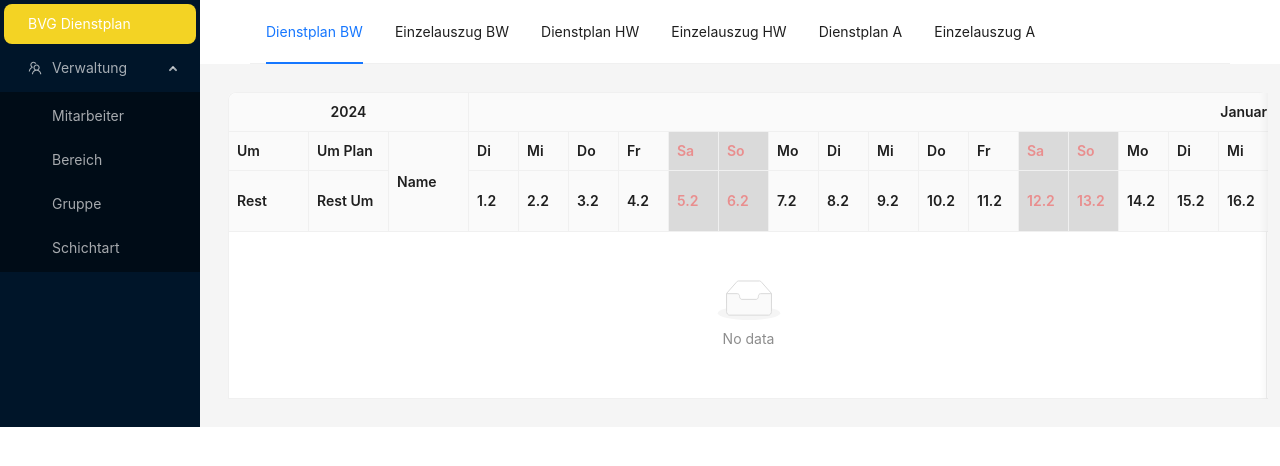
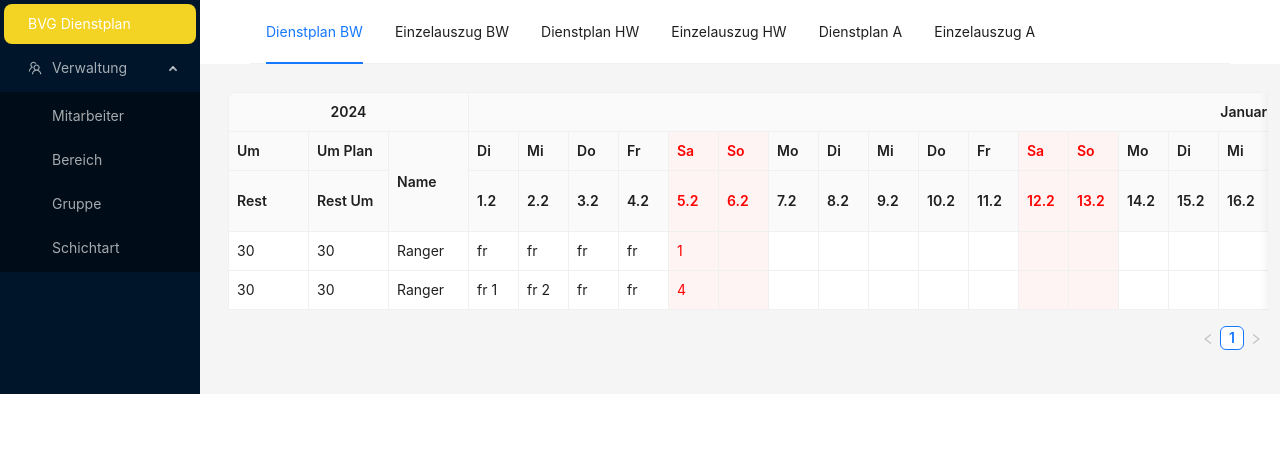
Before and after one commit to tjeuput/roster_07_24, a React (Vite) app: page /EinzelA in a window 1280 px wide. Shown: the top 466 px of the page. Built offline with nearby package versions, Linux system fonts and the light colour scheme.

Commit message:
Commit before running cargo fix

```diff
--- a/src/Components/ScheduleTable/ScheduleTblAnt.css
+++ b/src/Components/ScheduleTable/ScheduleTblAnt.css
@@ -1,6 +1,6 @@
 
 
 .weekend-cell {
-    background-color: rgb(218, 218, 218) !important; /* Slightly lighter gray for weekend cells */
-    color: rgb(233, 142, 142) !important;
+    background-color: #fff4f4 !important; /* Slightly lighter gray for weekend cells */
+    color: red !important;
   }
--- a/src/Components/ScheduleTable/ScheduleTblAnt.tsx
+++ b/src/Components/ScheduleTable/ScheduleTblAnt.tsx
@@ -4,8 +4,11 @@ import './ScheduleTblAnt.css';
 
 
 
+
 const MonthsHeader = () => {
+  let currentDay = 0;
   return Months.map((month, index) => {
+
     if (index === 0) {
       return {
         title: `${month.name}`,
@@ -60,11 +63,14 @@ const MonthsHeader = () => {
       }
     } else {
       return {
+
         title: `${month.name}`,
         children: Array.from({ length: month.days }, (_, indexDay) => {
           const dayOfWeek = (month.start + indexDay) % 7;
+          currentDay = currentDay + 1;
           return {
             title: Days[dayOfWeek],
+
             dataIndex: `${month.name.toLowerCase()}-${indexDay + 1}`,
             key: `${month.name.toLowerCase()}-${indexDay + 1}`,
             className: dayOfWeek=== 5 || dayOfWeek === 6 ? 'weekend-cell':undefined,
@@ -72,7 +78,7 @@ const MonthsHeader = () => {
             children: [
               {
                 title: `${indexDay + 1}.${index + 1}`,
-                dataIndex: `d-${indexDay + 1}-${index + 1}`,
+                dataIndex: `${currentDay}`,
                 className: dayOfWeek === 5 || dayOfWeek === 6 ? 'weekend-cell' : undefined,
                 width: 50
 
--- a/src/Components/ScheduleTable/helper.ts
+++ b/src/Components/ScheduleTable/helper.ts
@@ -40,4 +40,4 @@ export const Months: Month[] = [
     { name: 'Dezember', start: 0, days: 31 }
   ];
 
-export const Days = ['Mo', 'Di', 'Mi', 'Do', 'Fr', 'Sa', 'So']
+export const Days = ['Mo', 'Di', 'Mi', 'Do', 'Fr', 'Sa', 'So'];
--- a/src/Pages/EinzelA.tsx
+++ b/src/Pages/EinzelA.tsx
@@ -4,8 +4,50 @@ import { Content } from 'antd/es/layout/layout';
 import MonthsHeader from '../Components/ScheduleTable/ScheduleTblAnt';
 
 
+
+interface EmployeeData {
+  key: number;
+  rest: number;
+  restUm: number;
+  name: string;
+  "1": string;
+  "2": string;
+  "3": string;
+  "4": string;
+  "5": string;
+
+  // Add other fields as necessary
+}
+
 const EinzelA: React.FC = () => {
   const columns = MonthsHeader();
+  console.log("months header is", MonthsHeader());
+
+  const data: EmployeeData[] = [];
+
+  data.push({
+    key: 1,
+    rest: 30,
+  restUm: 30,
+  name: "Ranger",
+  "1":'fr',
+  "2":"fr",
+  "3":"fr",
+  "4":"fr",
+  "5":"1"
+  },{
+  key: 2,
+    rest: 30,
+  restUm: 30,
+  name: "Ranger",
+  "1":'fr 1',
+  "2":"fr 2",
+  "3":"fr",
+  "4":"fr",
+  "5":"4"}
+);
+
+
 
 
 
@@ -22,7 +64,7 @@ const EinzelA: React.FC = () => {
         overflowX:'auto'
       }}>
     <Table
-      columns={columns}
+      columns={columns} dataSource={data}
       bordered
     size="small"
     scroll={{ x: 'calc(700px + 50%)'}}
```
